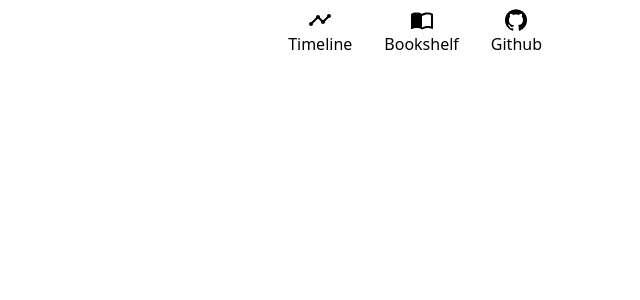
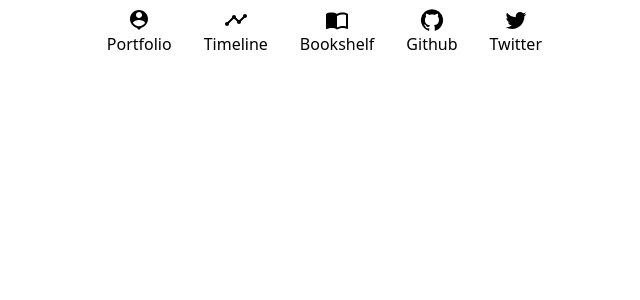
Before and after one commit to gegeson/Bookshelf, a React (Create React App) app: page / in a window 1280 px wide. Shown: the top 300 px of the page, without its empty margins (640-1280 px from the left). Built offline with nearby package versions, Linux system fonts and the light colour scheme.

Commit message:
[add] Header

```diff
--- a/src/components/header.js
+++ b/src/components/header.js
@@ -8,6 +8,11 @@ import "../css/header.scss";
 import SvgIcon from "@mui/material/SvgIcon";
 
 const navList = [
+  {
+    title: "Portfolio",
+    url: "https://gegeson.github.io/Portfolio/",
+    icon: "M12 2c-4.97 0-9 4.03-9 9 0 4.17 2.84 7.67 6.69 8.69L12 22l2.31-2.31C18.16 18.67 21 15.17 21 11c0-4.97-4.03-9-9-9zm0 2c1.66 0 3 1.34 3 3s-1.34 3-3 3-3-1.34-3-3 1.34-3 3-3zm0 14.3c-2.5 0-4.71-1.28-6-3.22.03-1.99 4-3.08 6-3.08 1.99 0 5.97 1.09 6 3.08-1.29 1.94-3.5 3.22-6 3.22z",
+  },
   {
     title: "Timeline",
     url: "/timeline",
@@ -22,6 +27,11 @@ const navList = [
     title: "Github",
     url: "https://github.com/gegeson",
     icon: "M12 1.27a11 11 0 00-3.48 21.46c.55.09.73-.28.73-.55v-1.84c-3.03.64-3.67-1.46-3.67-1.46-.55-1.29-1.28-1.65-1.28-1.65-.92-.65.1-.65.1-.65 1.1 0 1.73 1.1 1.73 1.1.92 1.65 2.57 1.2 3.21.92a2 2 0 01.64-1.47c-2.47-.27-5.04-1.19-5.04-5.5 0-1.1.46-2.1 1.2-2.84a3.76 3.76 0 010-2.93s.91-.28 3.11 1.1c1.8-.49 3.7-.49 5.5 0 2.1-1.38 3.02-1.1 3.02-1.1a3.76 3.76 0 010 2.93c.83.74 1.2 1.74 1.2 2.94 0 4.21-2.57 5.13-5.04 5.4.45.37.82.92.82 2.02v3.03c0 .27.1.64.73.55A11 11 0 0012 1.27",
+  },
+  {
+    title: "Twitter",
+    url: "https://twitter.com/gegesonyushin",
+    icon: "M22.46 6c-.77.35-1.6.58-2.46.69.88-.53 1.56-1.37 1.88-2.38-.83.5-1.75.85-2.72 1.05C18.37 4.5 17.26 4 16 4c-2.35 0-4.27 1.92-4.27 4.29 0 .34.04.67.11.98C8.28 9.09 5.11 7.38 3 4.79c-.37.63-.58 1.37-.58 2.15 0 1.49.75 2.81 1.91 3.56-.71 0-1.37-.2-1.95-.5v.03c0 2.08 1.48 3.82 3.44 4.21a4.22 4.22 0 0 1-1.93.07 4.28 4.28 0 0 0 4 2.98 8.521 8.521 0 0 1-5.33 1.84c-.34 0-.68-.02-1.02-.06C3.44 20.29 5.7 21 8.12 21 16 21 20.33 14.46 20.33 8.79c0-.19 0-.37-.01-.56.84-.6 1.56-1.36 2.14-2.23z",
   },
 ];
 
--- a/src/css/header.scss
+++ b/src/css/header.scss
@@ -4,13 +4,19 @@
   align-items: center;
   color: black;
   margin: 0;
-  padding: 50px, auto;
+  padding: 100px, auto;
   list-style: none;
+
   a {
     padding: 10px;
+
     svg {
       width: 20px;
       height: 20px;
     }
+
+    &:hover {
+      color: #7511f6;
+    }
   }
 }
```
